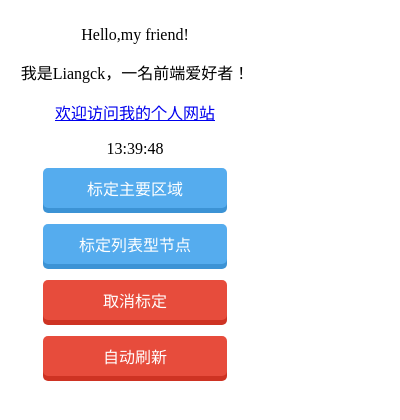
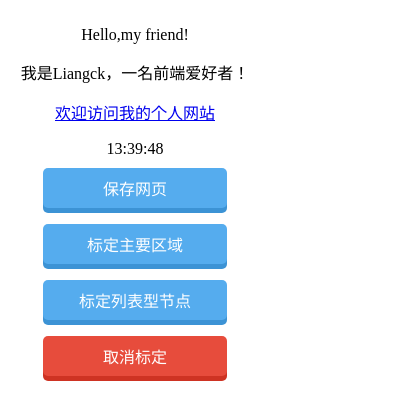
Before and after one commit to DawnLck/DNNSpider, a browser extension: page popup.html in a window 400 px wide. Drawn offline with nearby package versions, Linux system fonts and the light colour scheme; files that its build step writes are made by us from their sources.

```diff
--- a/popup.html
+++ b/popup.html
@@ -20,10 +20,12 @@
     </div>
 
     <div id="spider">
+        <button id="spider-savePage" class="btn btn-blue"> 保存网页 </button>
+
         <button id="spider-main" class="btn btn-blue"> 标定主要区域 </button>
         <button id="spider-mark" class="btn btn-blue"> 标定列表型节点 </button>
         <button id="spider-markUndo" class="btn btn-red"> 取消标定 </button>
-        <button id="spider-autoRefresh" class="btn btn-red"> 自动刷新 </button>
+        <!--<button id="spider-autoRefresh" class="btn btn-red"> 自动刷新 </button>-->
     </div>
 
     <!-- 通过pop控制页面背景的颜色 -->
```
Also changed, not shown: research/关键论文/README.md (added), 17 other files.
